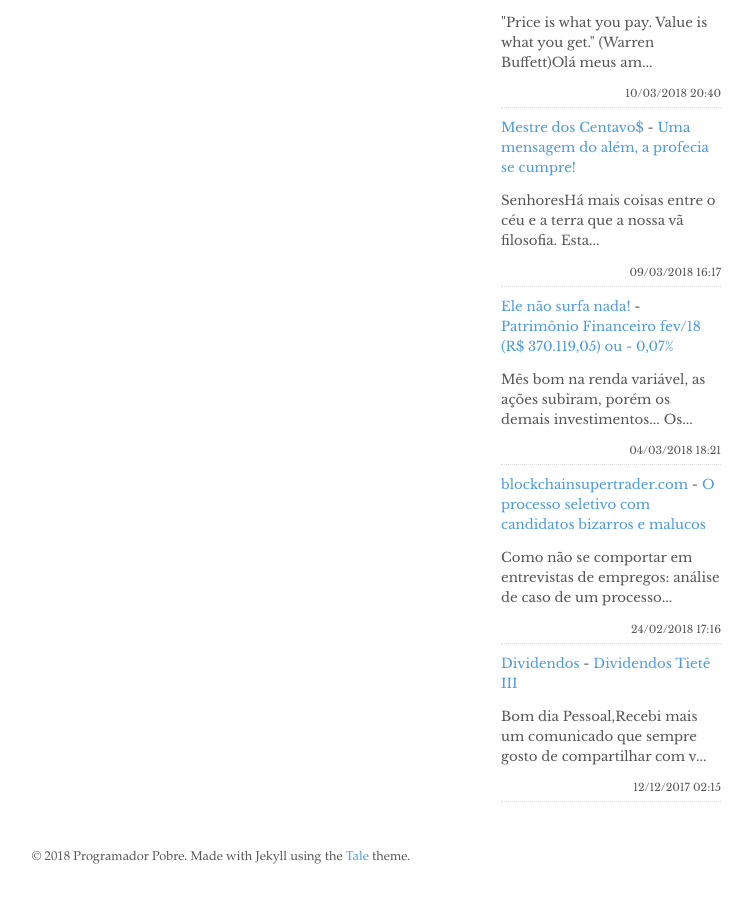
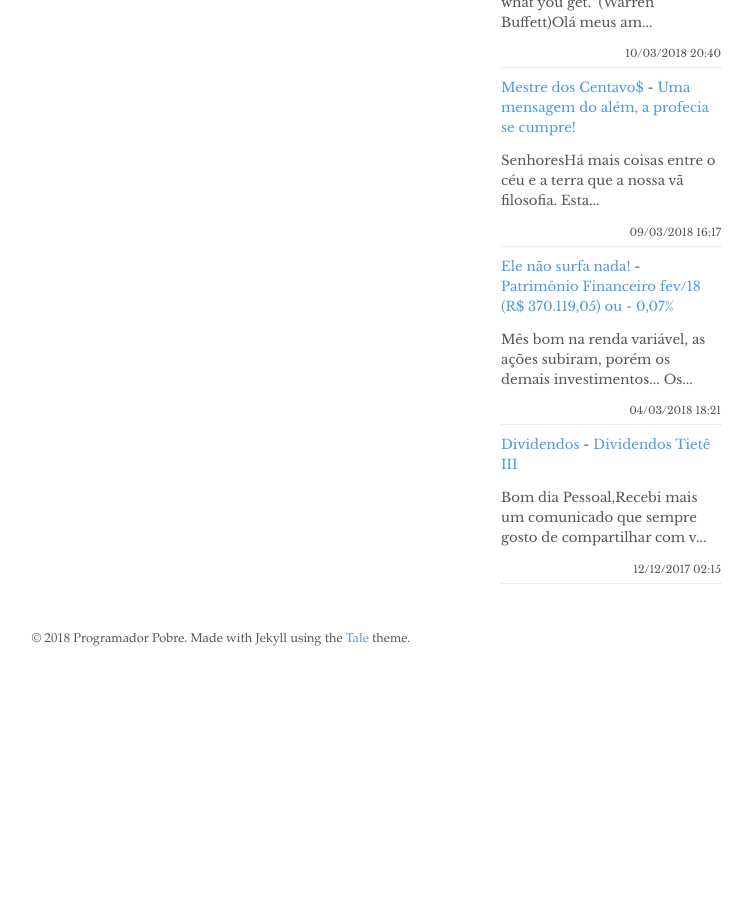
Before and after one commit to programadorpobre/programadorpobre.github.io, a Jekyll site: the page built from index.html, in a window 1280 px wide and 900 px high, scrolled down 923 px. Shown: the whole window, without its empty margins (419-1171 px from the left). Built offline with Jekyll 4.4.1, drawn with Linux system fonts in a browser that asks for light colours; the list of posts is cut into pages by our own code; comment, search, counter and statistics services are not loaded; after the commit the page ends 1605 px from its top, so only the background shows below that; some of the changed text lies outside the part shown.

Commit message:
[ci skip] travis #220

```diff
--- a/_includes/feed-entries.html
+++ b/_includes/feed-entries.html
@@ -1,7 +1,7 @@
 <div class="feed-entry">
-    <a class="feed-entry-site-name" href="http://www.investidoringles.com/">Investidor Inglês</a> - <a class="feed-entry-title" href="http://www.investidoringles.com/2018/03/formula-magica-fevereiro-2018.html">Rentabilidade da Carteira Fórmula Mágica - Fevereiro 2018!</a>
+    <a class="feed-entry-site-name" href="http://www.investidoringles.com/">Investidor Inglês</a> - <a class="feed-entry-title" href="http://www.investidoringles.com/2018/03/custos-de-um-carro.html">Pesadelo voltou... Custos de um carro!</a>
     <p class="feed-entry-summary"></p>
-    <time datetime="2018-03-12T12:45:00.000-03:00">12/03/2018 12:45</time>
+    <time datetime="2018-03-13T12:00:00.000-03:00">13/03/2018 12:00</time>
 </div>
 <div class="feed-entry">
     <a class="feed-entry-site-name" href="https://alemdapoupanca.blogspot.com/">Além da poupança</a> - <a class="feed-entry-title" href="https://alemdapoupanca.blogspot.com/2018/03/voce-ja-fez-sua-declaracao-de-imposto.html">Você já fez sua declaração de imposto de renda do ano?</a>
@@ -34,11 +34,6 @@
     <time datetime="2018-03-04T18:21:00.002-03:00">04/03/2018 18:21</time>
 </div>
 <div class="feed-entry">
-    <a class="feed-entry-site-name" href="http://www.blockchainsupertrader.com/">blockchainsupertrader.com</a> - <a class="feed-entry-title" href="http://www.blockchainsupertrader.com/2018/02/o-processo-seletivo-com-candidatos.html">O processo seletivo com candidatos bizarros e  malucos</a>
-    <p class="feed-entry-summary">Como não se comportar em entrevistas de empregos: análise de caso de um processo...</p>
-    <time datetime="2018-02-24T17:16:00.000-03:00">24/02/2018 17:16</time>
-</div>
-<div class="feed-entry">
     <a class="feed-entry-site-name" href="http://bonsdividendos.blogspot.com/">Dividendos</a> - <a class="feed-entry-title" href="http://bonsdividendos.blogspot.com/2017/12/dividendos-tiete-iii.html">Dividendos Tietê III</a>
     <p class="feed-entry-summary">Bom dia Pessoal,Recebi mais um comunicado que sempre gosto de compartilhar com v...</p>
     <time datetime="2017-12-12T02:15:00.001-08:00">12/12/2017 02:15</time>
```
